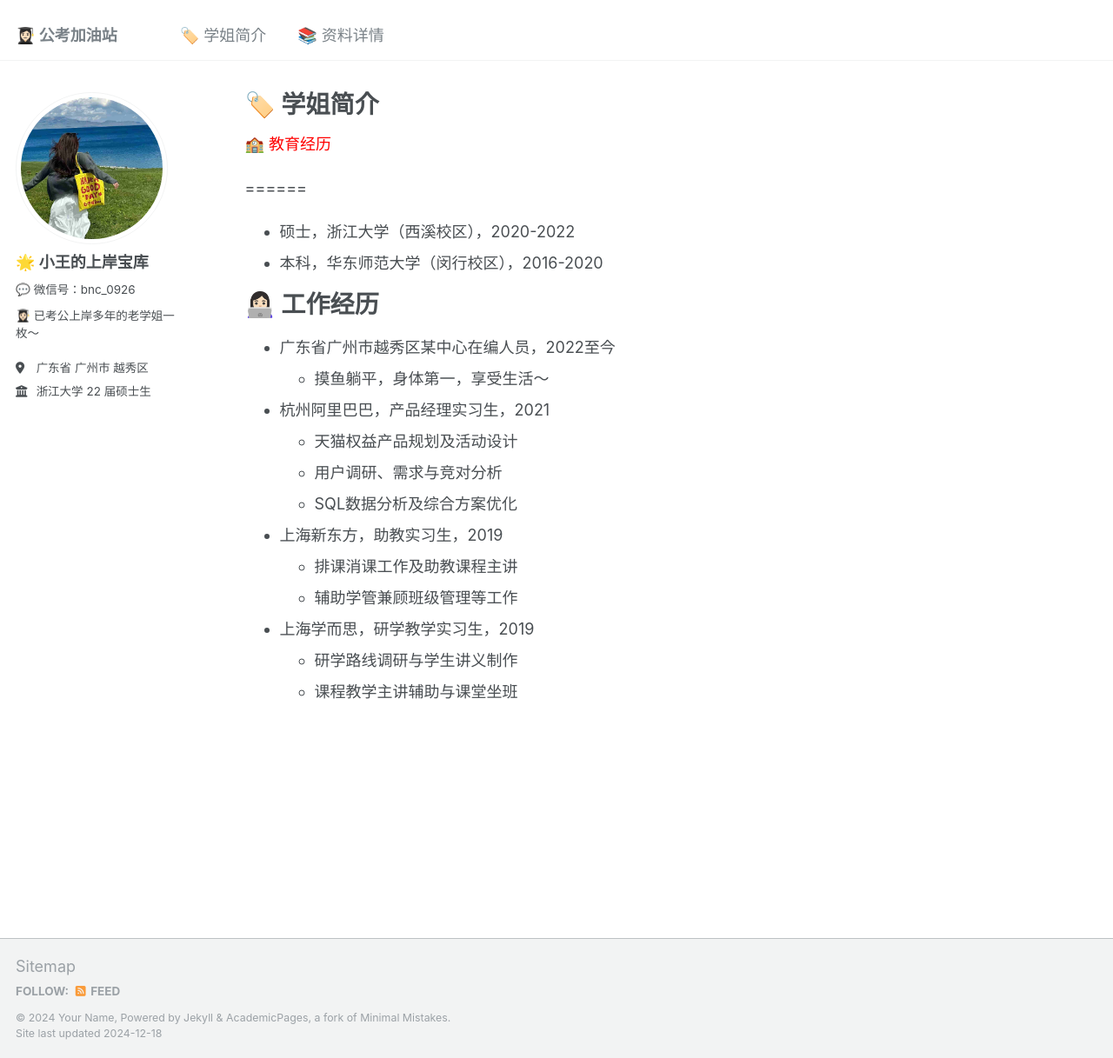
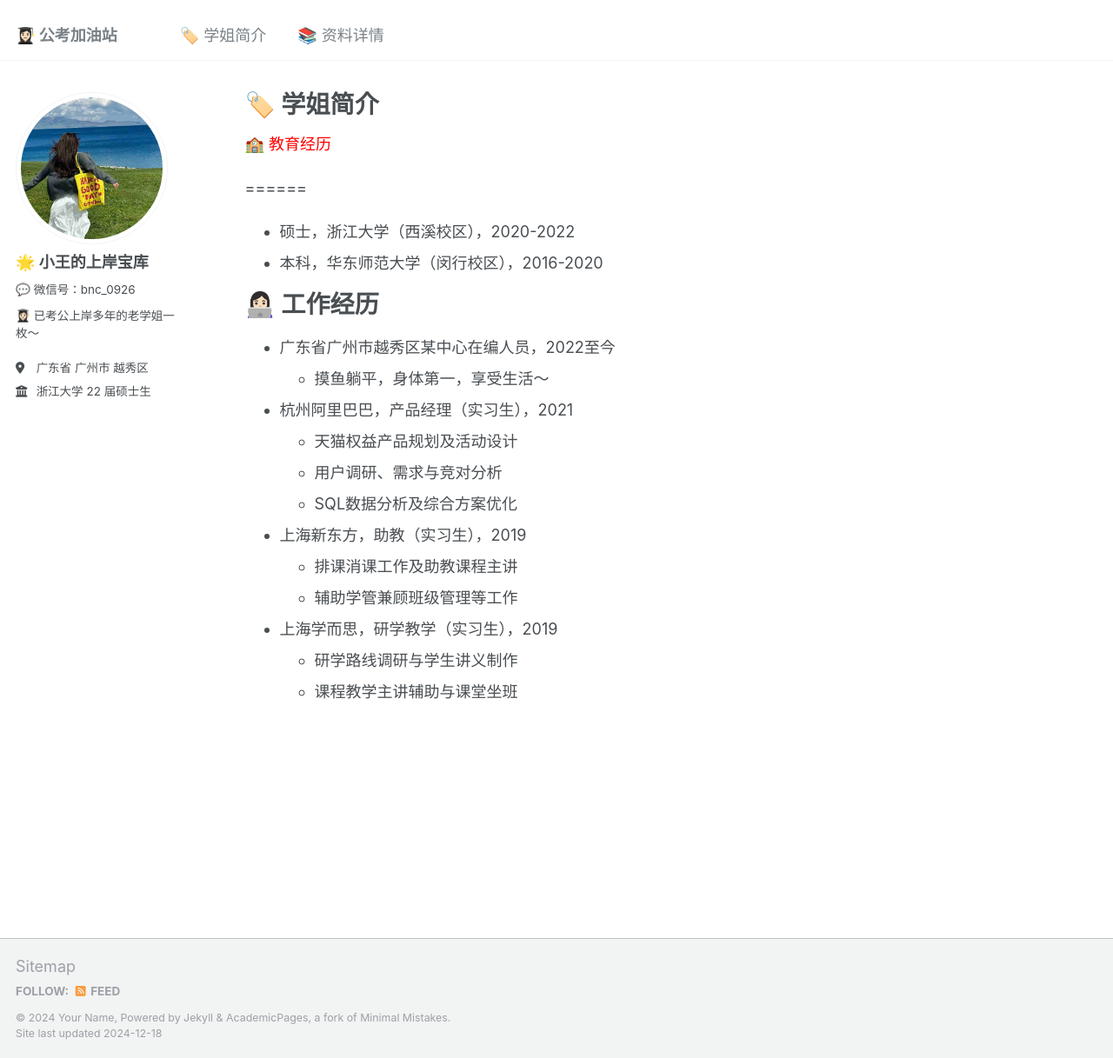
Before and after one commit to KnowledgeStoreVIP/GkStoreVIP.github.io, a Jekyll site: the page built from _pages/cv.md, in a window 1280 px wide and 1217 px high. Shown: the whole window at 87% size. Built offline with Jekyll 4.4.1, drawn with Linux system fonts in a browser that asks for light colours; comment, search, counter and statistics services are not loaded.

Commit message:
Update cv.md

```diff
--- a/_pages/cv.md
+++ b/_pages/cv.md
@@ -20,15 +20,15 @@ redirect_from:
 * 广东省广州市越秀区某中心在编人员，2022至今
   * 摸鱼躺平，身体第一，享受生活～
 
-* 杭州阿里巴巴，产品经理实习生，2021
+* 杭州阿里巴巴，产品经理（实习生），2021
   * 天猫权益产品规划及活动设计
   * 用户调研、需求与竞对分析
   * SQL数据分析及综合方案优化
 
-* 上海新东方，助教实习生，2019
+* 上海新东方，助教（实习生），2019
   * 排课消课工作及助教课程主讲
   * 辅助学管兼顾班级管理等工作
 
-* 上海学而思，研学教学实习生，2019
+* 上海学而思，研学教学（实习生），2019
   * 研学路线调研与学生讲义制作
   * 课程教学主讲辅助与课堂坐班
```
